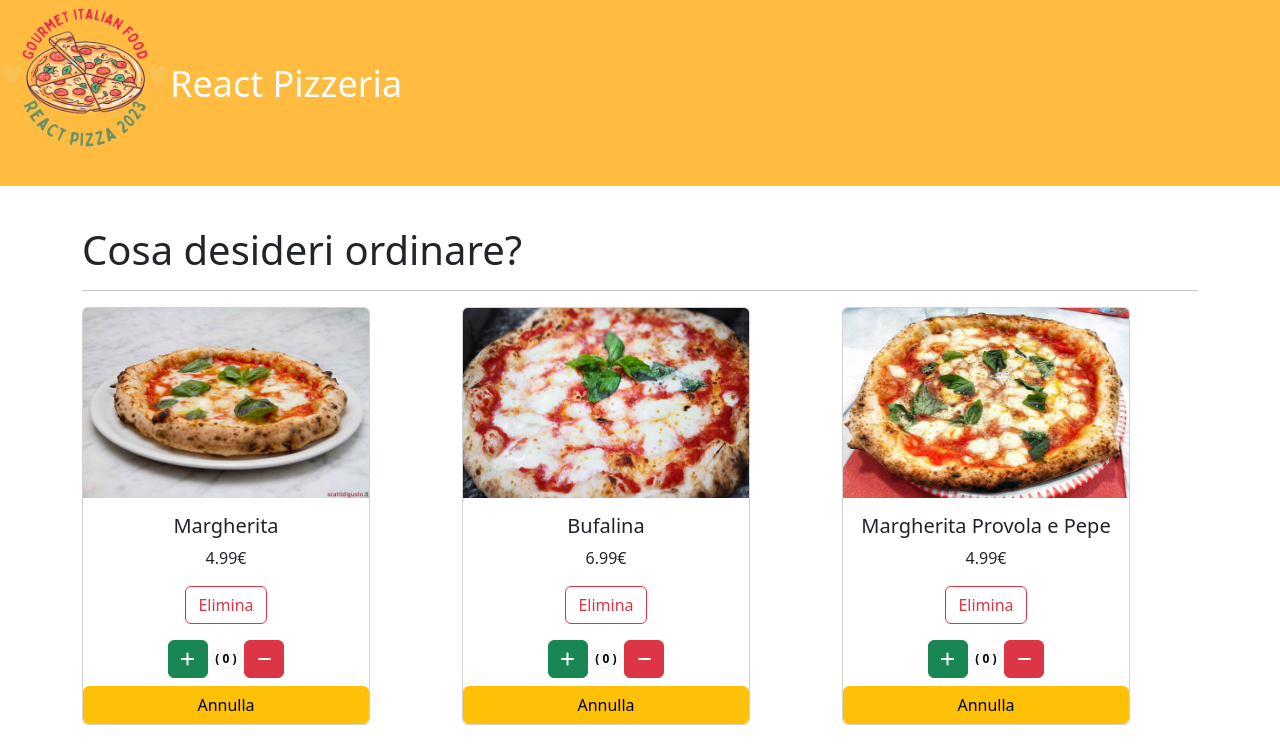
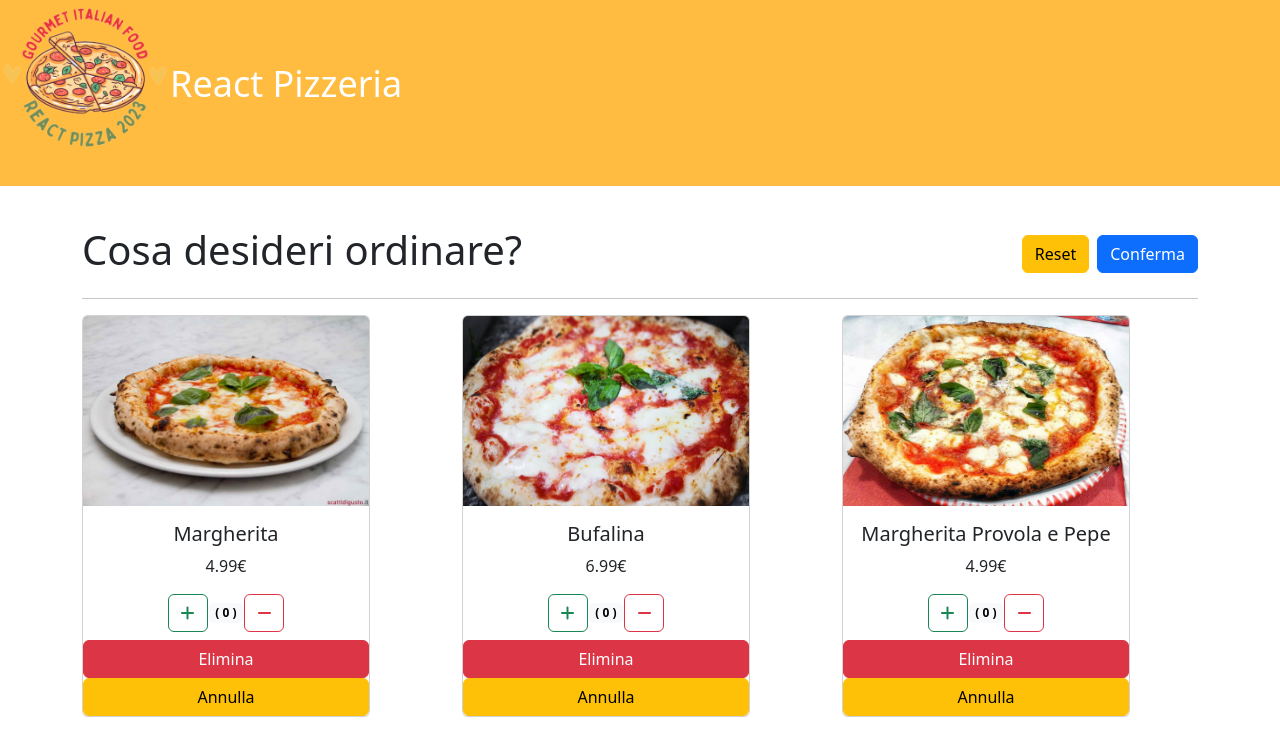
Before and after one commit to marcocnc/react-menu-pizzeria, a React (Create React App) app: page / in a window 1280 px wide. Shown: the top 747 px of the page. Built offline with nearby package versions, Linux system fonts and the light colour scheme.

Commit message:
reset all counters with one button

```diff
--- a/public/index.html
+++ b/public/index.html
@@ -2,19 +2,19 @@
 <html lang="en">
   <head>
     <meta charset="utf-8" />
-    <link rel="icon" href="../src/img/logo.png" />
+    <!-- <link rel="icon" href="../src/img/logo.png" /> -->
     <meta name="viewport" content="width=device-width, initial-scale=1" />
     <meta name="theme-color" content="#000000" />
     <meta
       name="description"
       content="Web site created using create-react-app"
     />
-    <link rel="apple-touch-icon" href="%PUBLIC_URL%/logo192.png" />
+    <!-- <link rel="apple-touch-icon" href="%PUBLIC_URL%/logo192.png" /> -->
     <!--
       manifest.json provides metadata used when your web app is installed on a
       user's mobile device or desktop. See https://developers.google.com/web/fundamentals/web-app-manifest/
     -->
-    <link rel="manifest" href="%PUBLIC_URL%/manifest.json" />
+    <!-- <link rel="manifest" href="%PUBLIC_URL%/manifest.json" /> -->
 
     <!-- Font Awesome -->
     <link rel="stylesheet" href="https://cdnjs.cloudflare.com/ajax/libs/font-awesome/6.4.2/css/all.min.css" integrity="sha512-z3gLpd7yknf1YoNbCzqRKc4qyor8gaKU1qmn+CShxbuBusANI9QpRohGBreCFkKxLhei6S9CQXFEbbKuqLg0DA==" crossorigin="anonymous" referrerpolicy="no-referrer" />
--- a/src/App.js
+++ b/src/App.js
@@ -36,6 +36,7 @@ class App extends Component{
     this.setState({cards});
   }
 
+
   // Function for add quantity of pizzas
   handleIncrement = card => {
     // Copy the original object
@@ -47,16 +48,13 @@ class App extends Component{
 
     // Increment number
     cards[id].quantity++;
-    console.log(cards[id].quantity);
     this.setState({cards})
   }
 
 
   // Function for decrement quantity of pizzas
   handleDecrement = card => {
-
     const cards = [...this.state.cards];
-
     const id = cards.indexOf(card);
     cards[id] = {...card};
 
@@ -64,8 +62,6 @@ class App extends Component{
     if (cards[id].quantity > 0) {
       cards[id].quantity--;
     }
-
-
     this.setState({cards})
   }
 
@@ -79,7 +75,22 @@ class App extends Component{
     this.setState({cards})
   }
 
+  handleResetAll = () => {
 
+    // Remap original array
+    const updatedCards = this.state.cards.map(card =>{
+
+      // Original array
+      const updatedCard = {...card};
+
+      // Reset to zero all quantities
+      updatedCard.quantity = 0;
+      return updatedCard;
+    })
+
+
+    this.setState({ cards: updatedCards });
+  }
 
 // Interface Code
   render(){
@@ -89,8 +100,20 @@ class App extends Component{
 
         <main>
           <div className='container'>
-            <h1>Cosa desideri ordinare?</h1>
+
+            {/* Title and buttons */}
+            <div className='d-flex justify-content-between'>
+              <h1>Cosa desideri ordinare?</h1>
+
+              <div className='buttons d-flex justify-content-center align-items-center'>
+                <button onClick={this.handleResetAll} className='btn btn-warning me-2'>Reset</button>
+
+                <button onClick={this.handleShowOrder} className="btn btn-primary w-100">Conferma</button>
+              </div>
+
+            </div>
             <hr />
+
 
             {/* Cards row */}
             <div className='row'>
@@ -113,7 +136,6 @@ class App extends Component{
                 card = {card}/>
               ))}
 
-              <button onClick={this.handleShowOrder} className="btn btn-primary w-100 mt-2 mb-5">Conferma</button>
 
             </div>
           </div>
--- a/src/components/card.js
+++ b/src/components/card.js
@@ -11,23 +11,23 @@ class Card extends Component{
                     <div className="card-body">
                         <h5 className="card-title"> {this.props.card.pizzaName}</h5>
                         <p className="card-text">{this.props.card.price}€</p>
-                        <button onClick={()=>this.props.onDelete(this.props.card.id)} className="btn btn-outline-danger">Elimina</button>
                     </div>
 
                     {/* Counter div */}
                     <div className="mb-2">
-                        <button onClick={()=>this.props.onIncrement(this.props.card)} className="btn btn-success">
-                            <i class="fa-solid fa-plus"></i>
+                        <button onClick={()=>this.props.onIncrement(this.props.card)} className="btn btn-outline-success">
+                            <i className="fa-solid fa-plus"></i>
                         </button>
 
                         <span className="badge text-bg-light">( {this.props.card.quantity} )</span>
 
-                        <button onClick={()=>this.props.onDecrement(this.props.card)} className="btn btn-minus btn-danger ">
-                            <i class="fa-solid fa-minus"></i>
+                        <button onClick={()=>this.props.onDecrement(this.props.card)} className="btn btn-minus btn-outline-danger ">
+                            <i className="fa-solid fa-minus"></i>
                         </button>
                     </div>
 
                     <div>
+                        <button onClick={()=>this.props.onDelete(this.props.card.id)} className="btn w-100 btn-danger">Elimina</button>
                         <button onClick={()=>this.props.onReset(this.props.card)} className="btn btn-warning w-100">Annulla</button>
                     </div>
                 </div>
```
Also changed, not shown: 2 other files (tests, documents, lock files or other folders).
